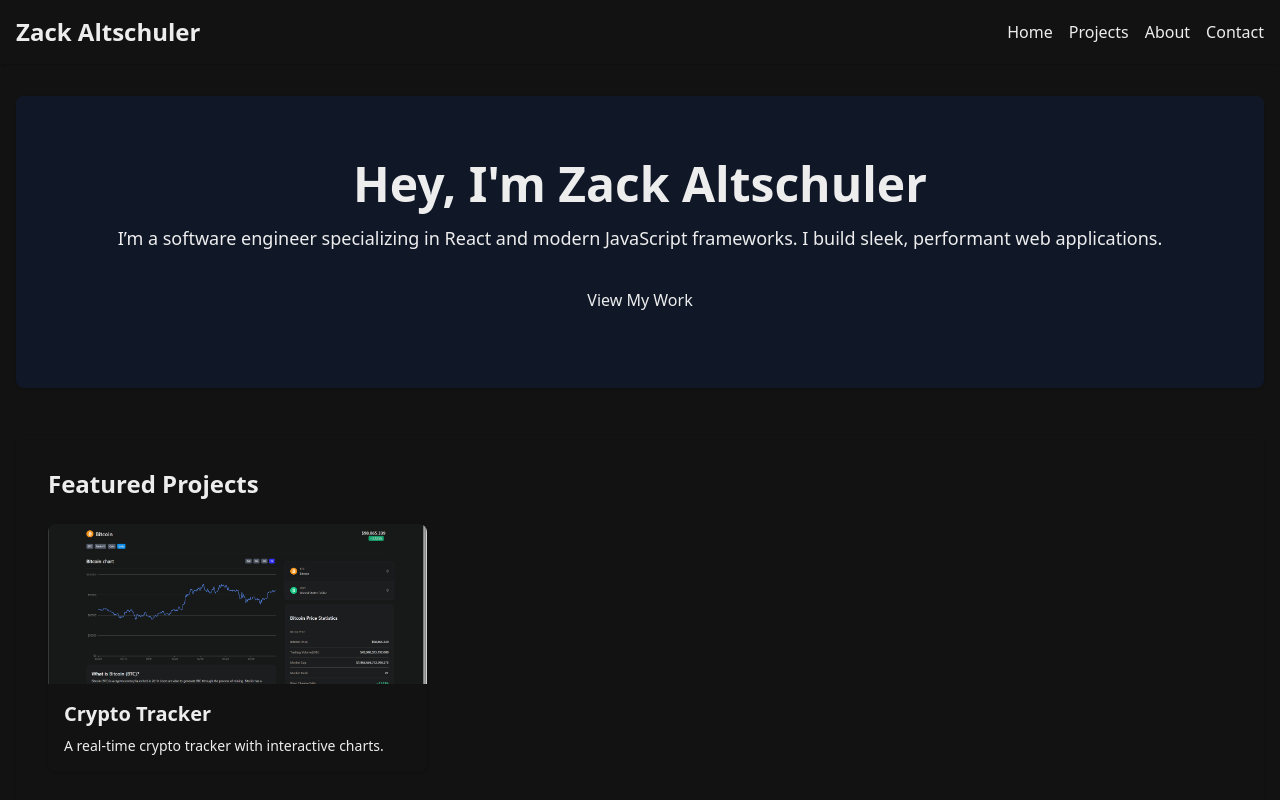
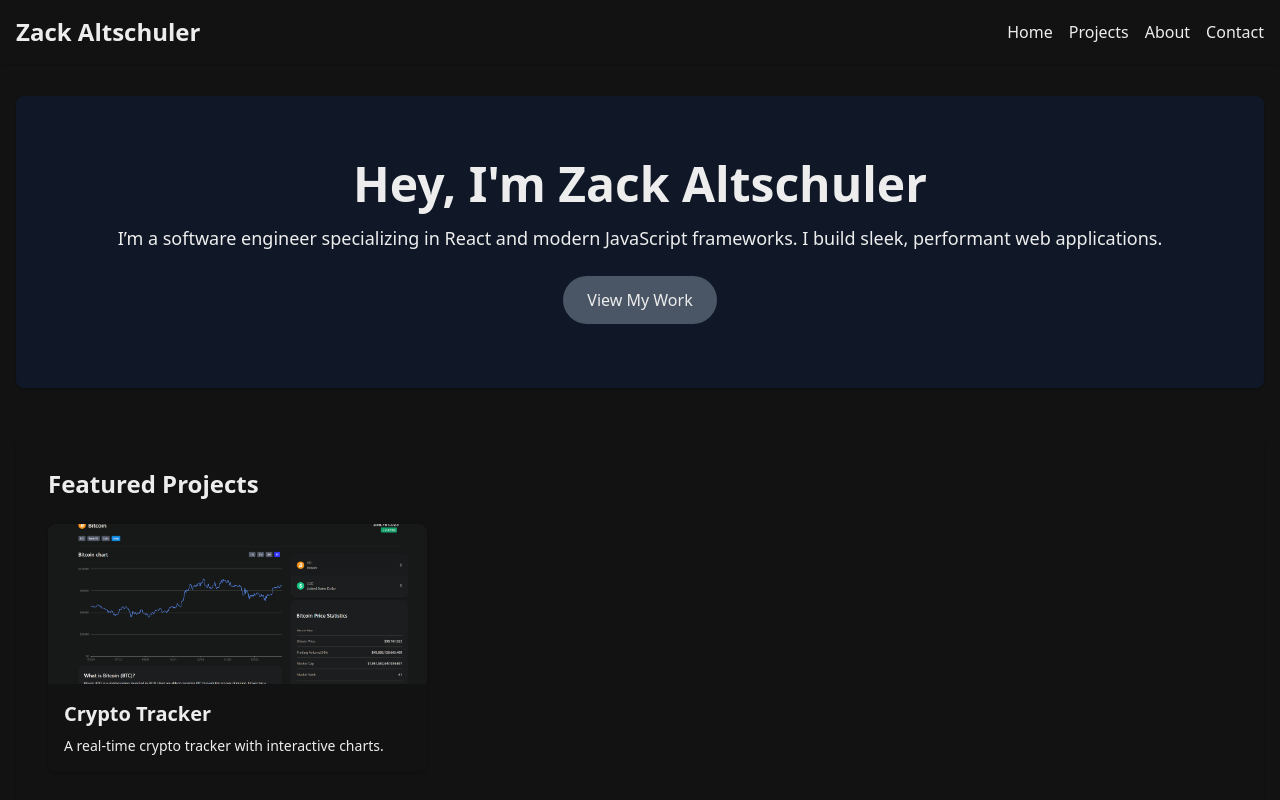
Before and after one commit to Altzack/Portfolio, a React (Vite) app: page / in a window 1280 px wide. Shown: the top 800 px of the page. Built offline with nearby package versions, Linux system fonts and the light colour scheme; the HTML template or start-up script is replaced by a standard one.

Commit message:
fix image

```diff
--- a/src/pages/Contact.jsx
+++ b/src/pages/Contact.jsx
@@ -7,7 +7,7 @@ export default function Contact() {
       <p className="text-secondary mb-4">Have a question or want to collaborate? Click below to email me directly:</p>
       <a
         href="mailto:altschulerzack@yahoo.com?subject=Contact%20from%20Portfolio"
-        className="inline-block bg-accent text-background px-4 py-2 rounded hover:opacity-90"
+        className="inline-block bg-gray-600 text-background px-4 py-2 rounded hover:opacity-90"
       >
         Email Me
       </a>
--- a/src/pages/Home.jsx
+++ b/src/pages/Home.jsx
@@ -26,7 +26,7 @@ export default function Home() {
         </p>
         <Link
           to="/projects"
-          className="inline-block bg-accent text-background px-6 py-3 rounded-full text-md font-medium hover:opacity-90 transition"
+          className="inline-block bg-gray-600 text-background px-6 py-3 rounded-full text-md font-medium hover:opacity-90 transition"
         >
           View My Work
         </Link>
```
Also changed, not shown: src/assets/crypto.png.
